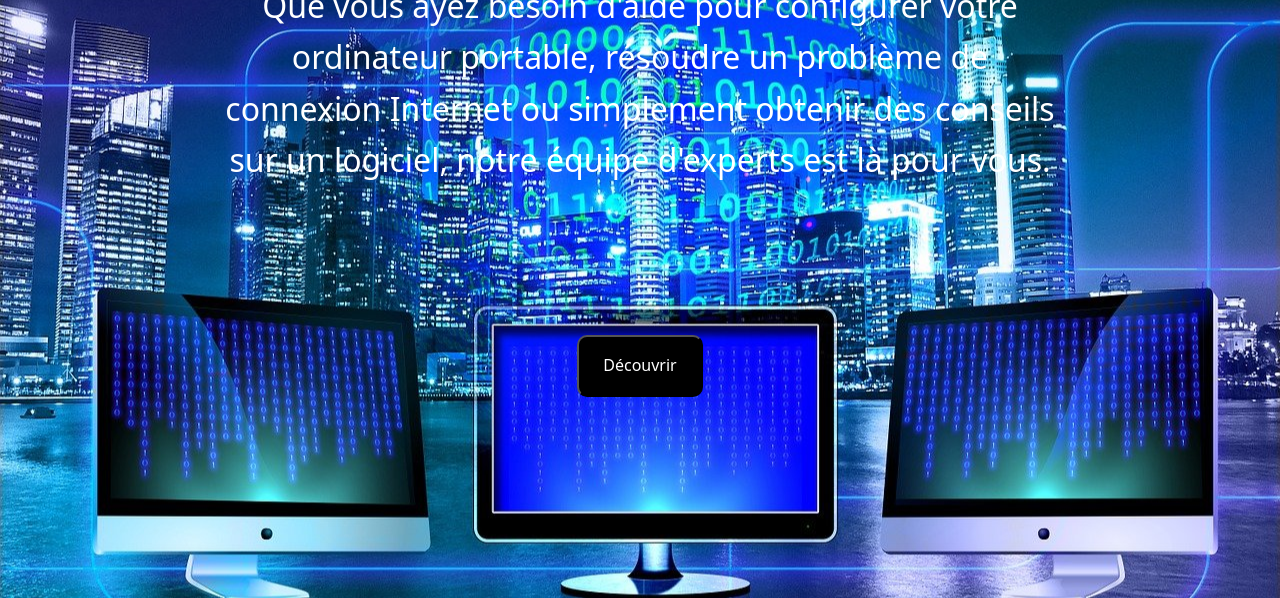
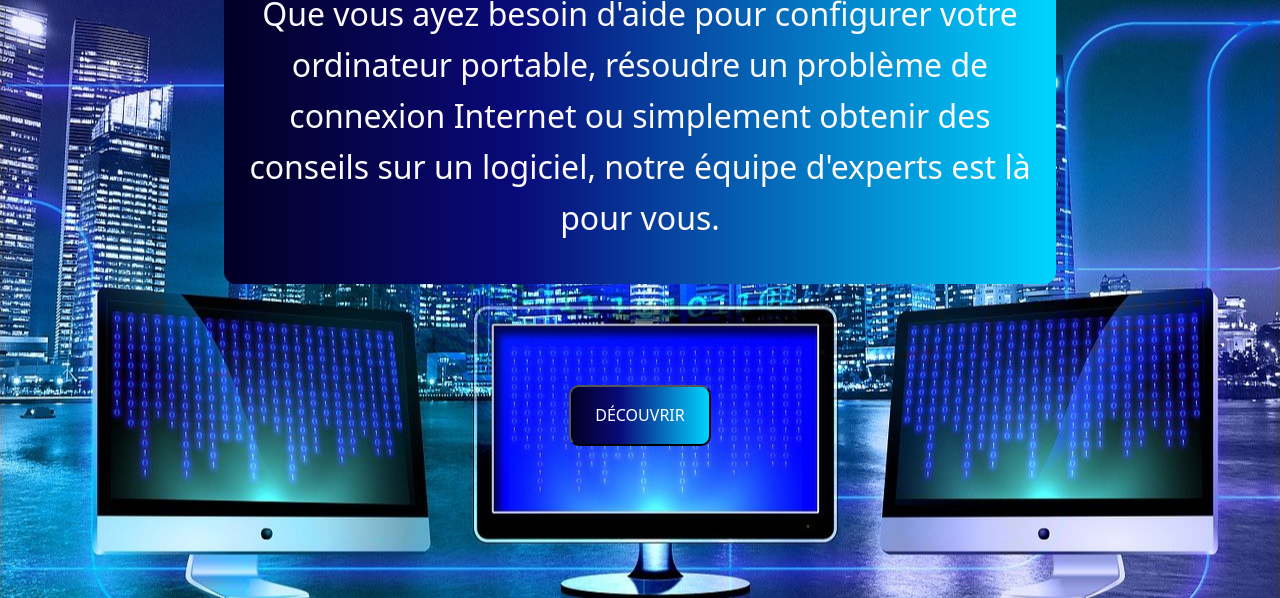
Before and after one commit to Mouha78-svg/ITservice, a plain HTML site: page index.html in a window 1280 px wide. Shown: the part 220-818 px from the top of the page. Drawn offline with nearby package versions, Linux system fonts and the light colour scheme.

Commit message:
style modifier button decouvrir centre text

```diff
--- a/css/style.css
+++ b/css/style.css
@@ -17,8 +17,8 @@ body{
 
 .container-it{
     min-height: 95vh;
-    background-image: url(/asssets/header-img.jpg);
-    /* opacity: .50; */
+    background-image:  url(/asssets/header-img.jpg);
+    opacity: 1;
     background-size: cover;
     background-repeat: no-repeat;
     background-attachment: scroll;
@@ -30,9 +30,12 @@ body{
 
 
 .it-white{
-    color: #fff;
+    color: #fcfafc;
     max-width: 65vw;
+    padding: 1.5rem;
     font-size: 1rem;
+    border-radius: 12px;
+    background: linear-gradient(90deg, rgba(2,0,36,1) 0%, rgba(9,9,121,1) 35%, rgba(0,212,255,1) 100%);
 }
 
 .title-h2-header{
@@ -49,6 +52,8 @@ body{
 .btn-it{
     color: white;
     background-color: black;
-  padding: 1rem 1.5rem;
-  border-radius: 10px;
+    font-size: 1rem;
+    text-transform: uppercase;
+    padding: 1rem 1.5rem;
+     border-radius: 10px;
 }
```
